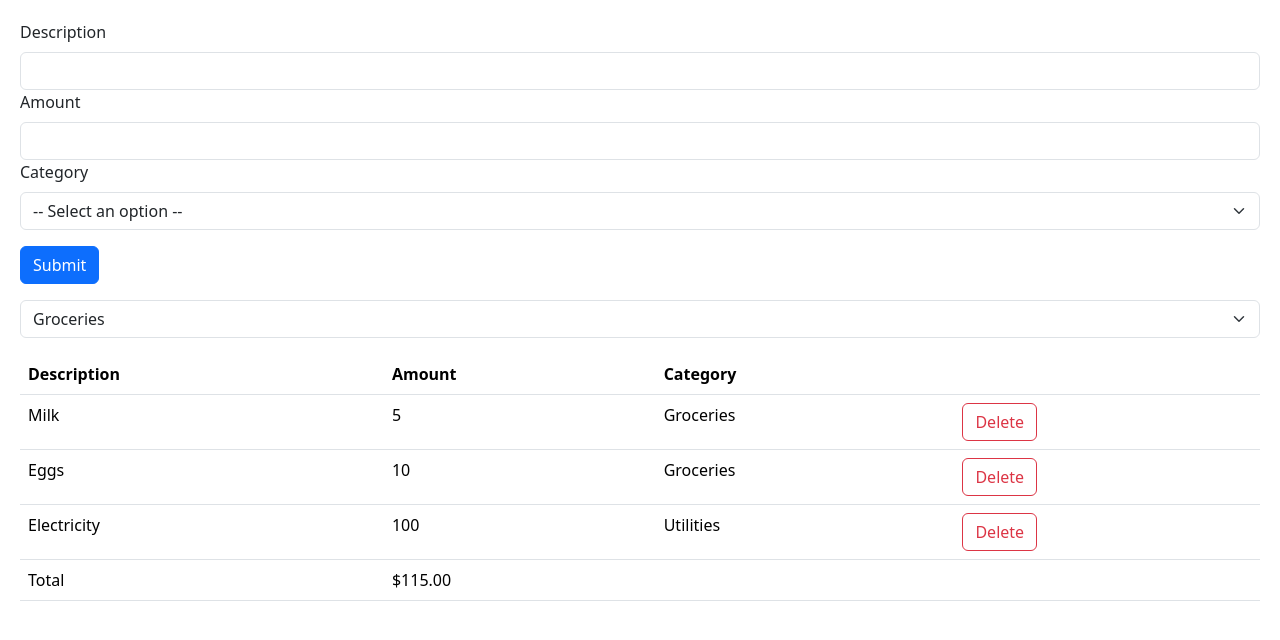
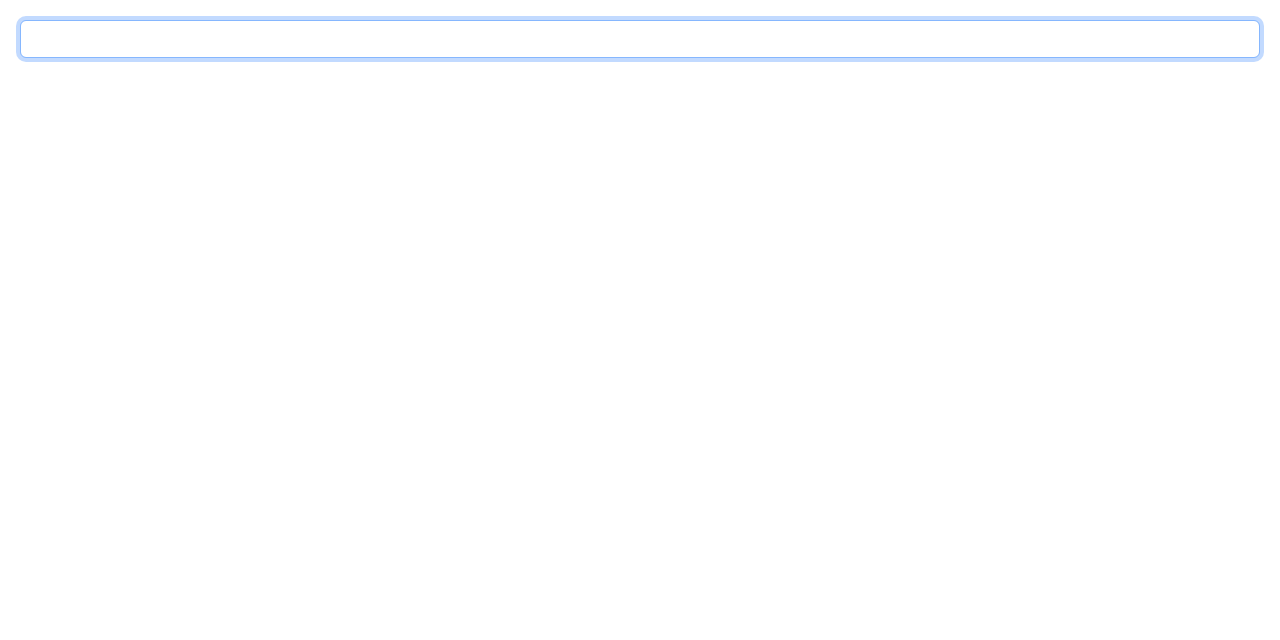
Before and after one commit to zephyr942/reacttutorial, a React app: page / in a window 1280 px wide. Shown: the top 640 px of the page. Built offline with nearby package versions, Linux system fonts and the light colour scheme; the HTML template or start-up script is replaced by a standard one.

Commit message:
5-2 Understanding the effect hook

```diff
--- a/src/App.tsx
+++ b/src/App.tsx
@@ -1,64 +1,10 @@
-import ListGroup from "./components/ListGroup";
 import "./App.css";
-import { AiFillApple } from "react-icons/ai";
-import { useState } from "react";
-import Button from "./components/Button/Button";
-import Alert from "./components/Alert";
-import LikeBTN from "./LikeButton/LikeBTN";
-import { produce } from "immer";
-import Cart from "./components/Cart";
-import NavBar from "./components/NavBar";
-import ExpandableText from "./components/ExpandableText";
-import Form from "./components/Form";
-import ExpenseTracker from "./ExpenseTracker/components/ExpenseTracker";
-import ExpenseList from "./ExpenseTracker/components/ExpenseList";
-import ExpenseFilter from "./ExpenseTracker/components/ExpenseFilter";
-import ExpenseForm from "./ExpenseTracker/components/ExpenseForm";
-import categories from "./ExpenseTracker/categories";
+import Practice from "./components/practice";
 
 function App() {
-  function handleClick() {}
-
-  const [selectedCategory, setSelectedCatgory] = useState("");
-  const [expenses, setExpenses] = useState([
-    {
-      id: 1,
-      description: "Milk",
-      amount: 5,
-      category: "Groceries",
-    },
-    { id: 2, description: "Eggs", amount: 10, category: "Groceries" },
-    { id: 3, description: "Electricity", amount: 100, category: "Utilities" },
-  ]);
-
-  const visibleExpenses = selectedCategory
-    ? expenses.filter((expense) => expense.category === selectedCategory)
-    : expenses;
-
-  // const onDelete = (selectItem: FormData) => {
-  //   setExpenses(expenses.filter((expense) => expense.id !== selectItem.id));
-  // };
-
   return (
     <>
-      <div className="mb-3">
-        <ExpenseForm
-          submitExpense={(expense) => {
-            setExpenses([...expenses, { ...expense, id: expenses.length + 1 }]);
-          }}
-        />
-      </div>
-      <div className="mb-3">
-        <ExpenseFilter
-          onSelectCategory={(category) => setSelectedCatgory(category)}
-        />
-      </div>
-      <ExpenseList
-        expenses={visibleExpenses}
-        onDelete={(id) =>
-          setExpenses(expenses.filter((expense) => expense.id !== id))
-        }
-      />
+      <Practice />
     </>
   );
 }
--- /dev/null
+++ b/src/components/Practice.tsx
@@ -0,0 +1,17 @@
+import React, { useEffect, useRef } from "react";
+
+const Practice = () => {
+  const ref = useRef<HTMLInputElement>(null);
+
+  useEffect(() => {
+    if (ref.current) ref.current.focus();
+  });
+
+  useEffect(() => {
+    document.title = "My Nice App";
+  });
+
+  return <input ref={ref} type="text" className="form-control" />;
+};
+
+export default Practice;
```
